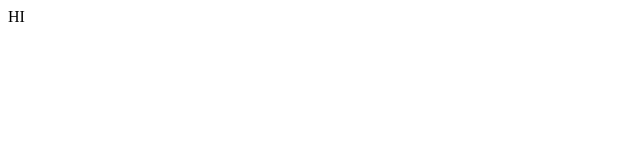
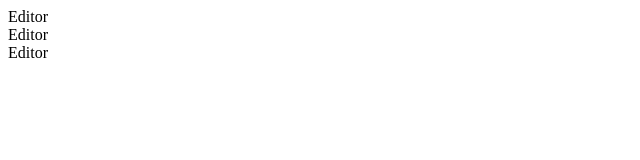
Before and after one commit to TaherBarakat/codepen-clone, a React (Vite) app: page / in a window 1280 px wide. Shown: the top 160 px of the page, without its empty margins (0-640 px from the left). Built offline with nearby package versions, Linux system fonts and the light colour scheme.

Commit message:
install codemirror and react-codemirror2, also setup the html

```diff
--- a/package.json
+++ b/package.json
@@ -10,7 +10,9 @@
     "preview": "vite preview"
   },
   "dependencies": {
+    "codemirror": "^6.0.1",
     "react": "^18.2.0",
+    "react-codemirror2": "^7.3.0",
     "react-dom": "^18.2.0"
   },
   "devDependencies": {
--- a/src/App.jsx
+++ /dev/null
@@ -1,5 +0,0 @@
-function App() {
-     return <div>HI</div>;
-}
-
-export default App;
--- /dev/null
+++ b/src/components/App.jsx
@@ -0,0 +1,24 @@
+import Editor from "./Editor";
+
+function App() {
+     return (
+          <>
+               <div className="pane top-pane">
+                    <Editor />
+                    <Editor />
+                    <Editor />
+               </div>
+               <div className="pane">
+                    <iframe
+                         title="output"
+                         sandbox="allow-script"
+                         frameBorder="0"
+                         width="100%"
+                         height="100%"
+                    />
+               </div>
+          </>
+     );
+}
+
+export default App;
--- /dev/null
+++ b/src/components/Editor.jsx
@@ -0,0 +1,3 @@
+export default function Editor() {
+     return <div>Editor</div>;
+}
--- a/src/main.jsx
+++ b/src/main.jsx
@@ -1,6 +1,6 @@
 import React from "react";
 import ReactDOM from "react-dom/client";
-import App from "./App.jsx";
+import App from "./components/App.jsx";
 
 ReactDOM.createRoot(document.getElementById("root")).render(
      <React.StrictMode>
```
Also changed, not shown: 1 other file (tests, documents, lock files or other folders).
